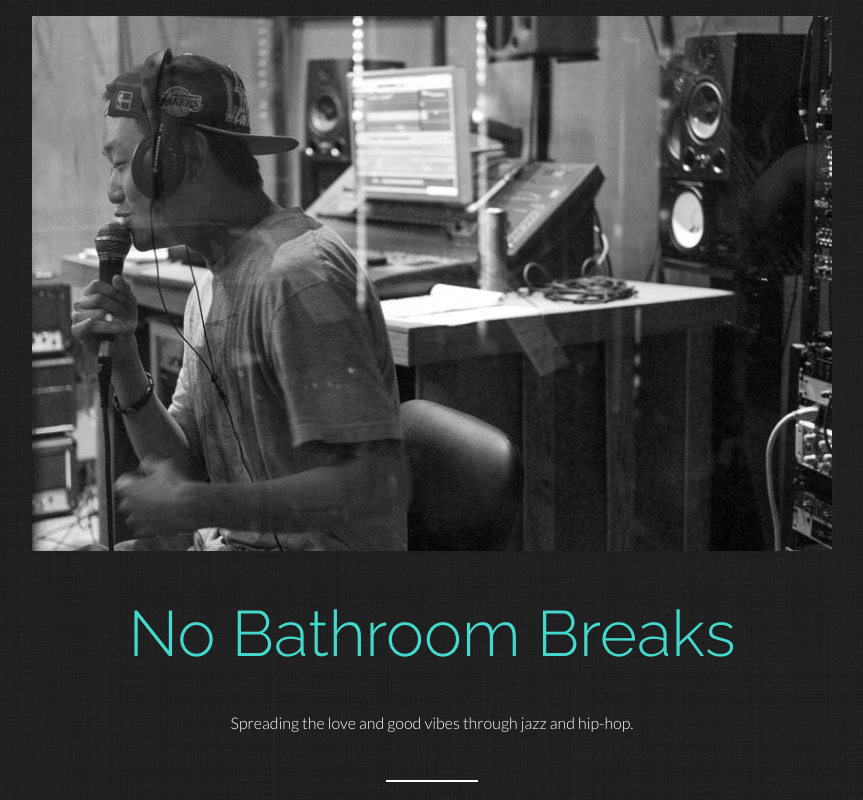
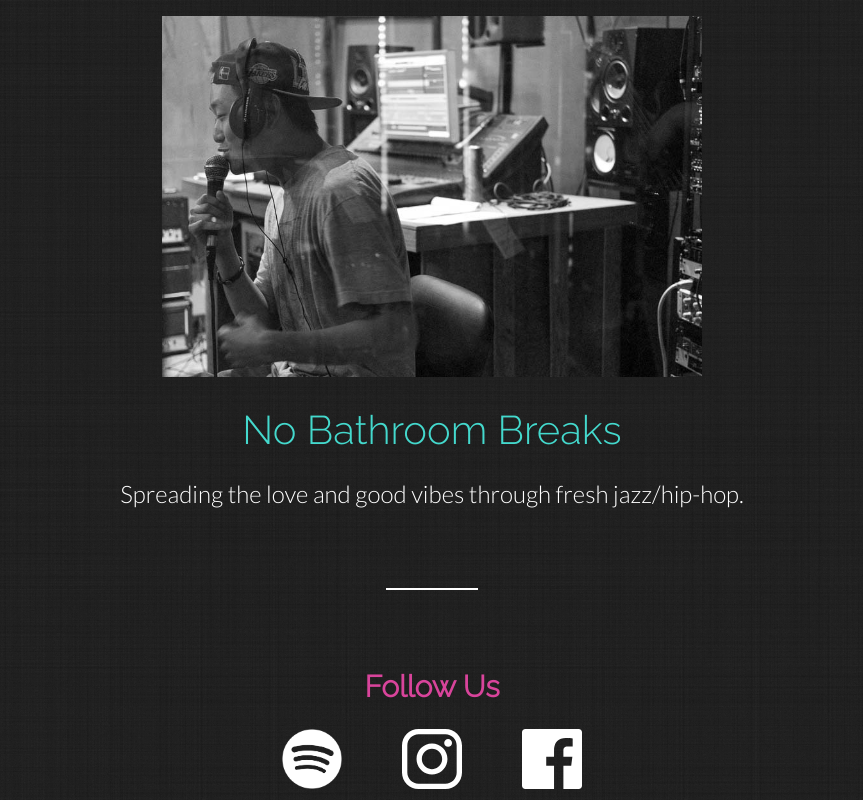
Before and after one commit to ayoon212/nbb-2, a Next.js app: page / in a window 1280 px wide. Shown: the top 800 px of the page, without its empty margins (208-1071 px from the left). Built offline with nearby package versions, Linux system fonts and the light colour scheme; a web font is replaced by a local one.

Commit message:
Improve divider styles, fix iframe typo

```diff
--- a/components/divider.js
+++ b/components/divider.js
@@ -5,7 +5,7 @@ import { Theme } from '../styles/theme';
 const dividerStyle = css`
   background-color: ${Theme.white};
   height: 2px;
-  margin: 3rem auto;
+  margin: 5rem auto;
   width: 92px;
 `;
 
--- a/components/hero.js
+++ b/components/hero.js
@@ -5,16 +5,13 @@ const heroStyle = css`
   text-align: center;
   img {
     width: 100%;
+    max-width: 540px;
   }
-  .content {
+  .content p {
+    font-size: 1.5rem;
   }
   h1 {
-    font-weight: 300;
-    @media (min-width: 1024px) {
-      font-size: 4rem;
-    }
-  }
-  h2 {
+    font-size: 2.5rem;
     font-weight: 300;
   }
 `;
@@ -24,7 +21,7 @@ export const Hero = () => (
     <img src="images/bg-1.jpg" alt="Hero Image" />
     <div className="content">
       <h1 className="heading">No Bathroom Breaks</h1>
-      <p>Spreading the love and good vibes through jazz and hip-hop.</p>
+      <p>Spreading the love and good vibes through fresh jazz/hip-hop.</p>
     </div>
   </section>
 );
--- a/components/spotify-embed.js
+++ b/components/spotify-embed.js
@@ -11,6 +11,6 @@ const spotifyEmbedStyle = css`
 
 export const SpotifyEmbed = () => (
   <section css={spotifyEmbedStyle}>
-    <iframe src="https://open.spotify.com/embed/artist/01k0o5vgiibOGbGJg0HJ6D" height="240" frameBorder="0" allowTransparency="true" allow="encrypted-media"></iframe>
+    <iframe src="https://open.spotify.com/embed/artist/01k0o5vgiibOGbGJg0HJ6D" height="240" frameBorder="0" allowtransparency="true" allow="encrypted-media"></iframe>
   </section>
 );
```
